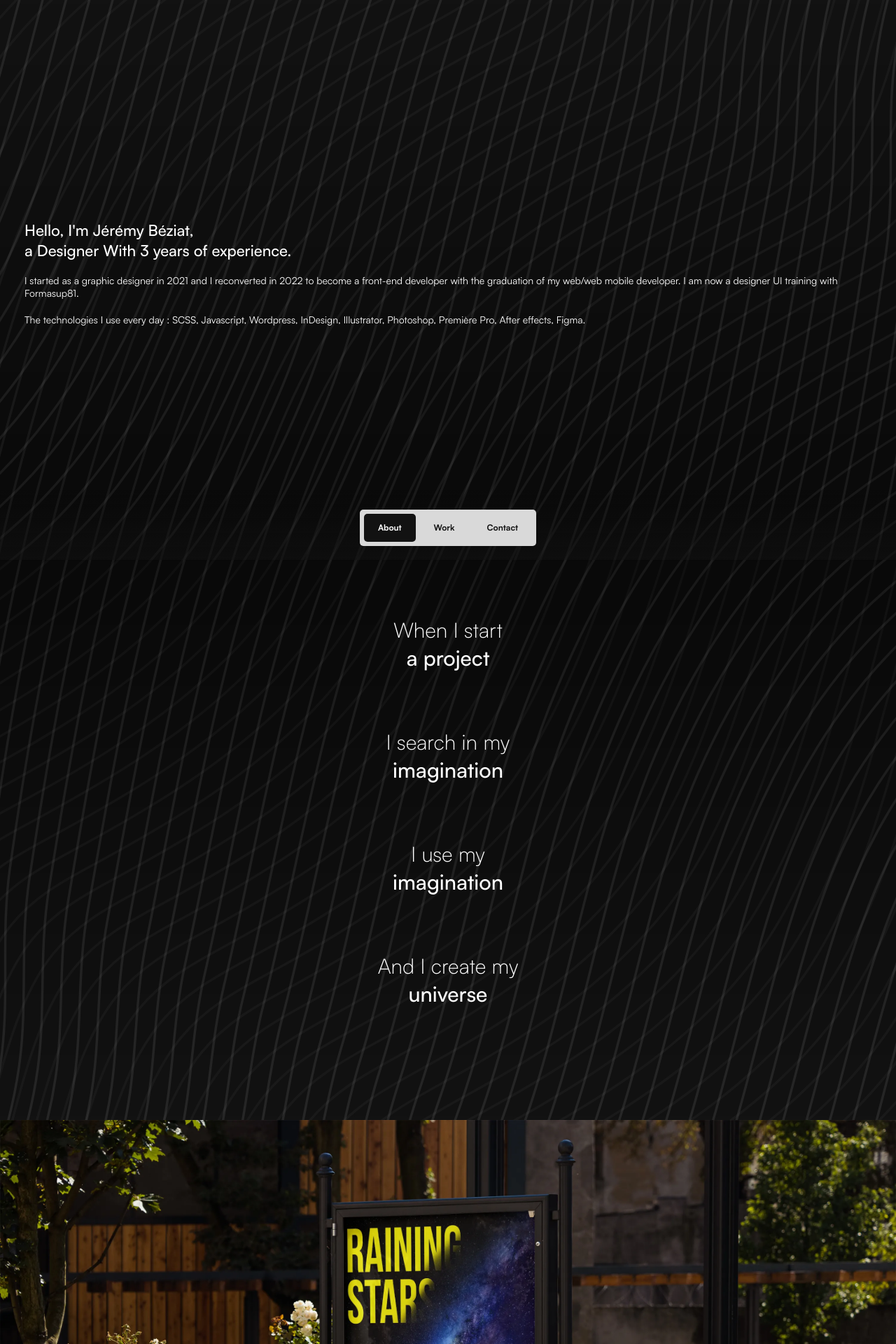
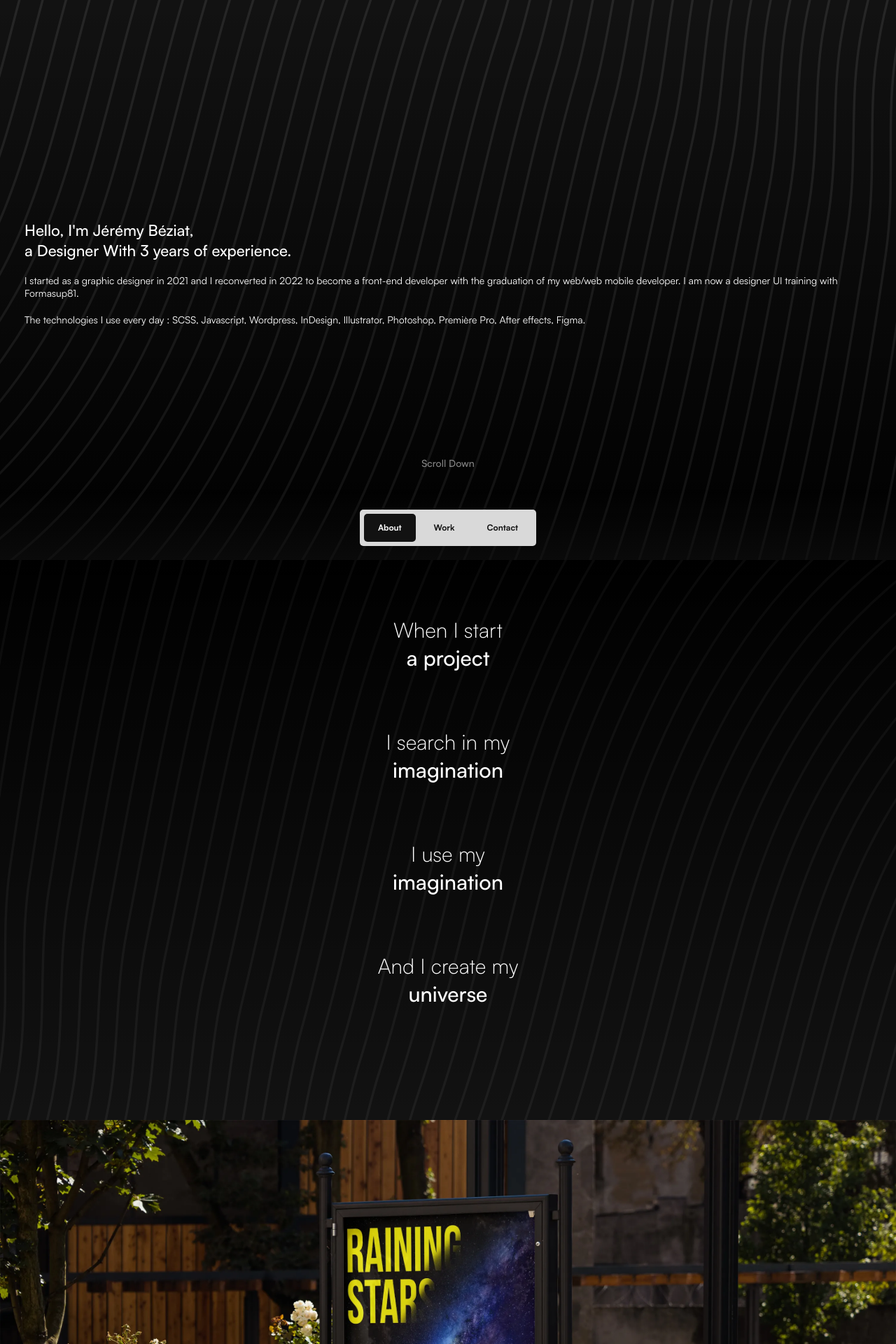
Before and after one commit to jeremybeziat/portfolio, a React (Create React App) app: page / in a window 1280 px wide. Shown: the top 1920 px of the page at 70% size. Built offline with nearby package versions, Linux system fonts and the light colour scheme; the HTML template or start-up script is replaced by a standard one.

Commit message:
refactor : pattern background

```diff
--- a/src/assets/styles/App.scss
+++ b/src/assets/styles/App.scss
@@ -5,26 +5,3 @@
 @use "home.scss";
 @use "work.scss";
 @use "contact.scss";
-
-.pattern {
-  background: linear-gradient(#12121200, #000);
-  z-index: -100;
-  top: 0;
-  left: 0;
-  position: absolute;
-  width: 100vw;
-  height: 100vh;
-  opacity: 0.5;
-}
-
-.pattern2 {
-  background: linear-gradient(#12121200, #000);
-  z-index: -100;
-  bottom: 0;
-  left: 0;
-  position: absolute;
-  width: 100vw;
-  height: 100vh;
-  opacity: 0.5;
-  transform: rotate(180deg);
-}
--- a/src/assets/styles/home.scss
+++ b/src/assets/styles/home.scss
@@ -4,11 +4,26 @@
 }
 
 .container-presentation {
+  position: relative;
   padding: 0 35px 0;
   display: flex;
   align-items: center;
   width: 100%;
   height: 100vh;
+  background: linear-gradient(#0000, #000);
+}
+
+.container-presentation::before {
+  content: "";
+  position: absolute;
+  top: 0;
+  bottom: 0;
+  left: 0;
+  right: 0;
+  background: url("../images/icon/pattern/pattern-portfolio.svg");
+  background-repeat: no-repeat;
+  background-size: cover;
+  opacity: 0.5;
 }
 
 .presentation {
@@ -39,6 +54,7 @@
 
 .introduction {
   position: relative;
+  background: linear-gradient(#000, #0000);
   width: 100%;
   height: 100vh;
   display: flex;
@@ -55,6 +71,20 @@
   span {
     font-family: "Satoshi-Medium", sans-serif;
   }
+}
+
+.introduction::before {
+  content: "";
+  position: absolute;
+  top: 0;
+  bottom: 0;
+  right: 0;
+  left: 0;
+  opacity: 0.3;
+  background: url("../images/icon/pattern/pattern-portfolio.svg");
+  transform: rotate(180deg);
+  background-repeat: no-repeat;
+  background-size: cover;
 }
 
 section.work-preview-container {
--- a/src/pages/Home.js
+++ b/src/pages/Home.js
@@ -1,15 +1,13 @@
 import Header from "../components/Header";
 import work1 from "../assets/images/mockup-raining.webp";
 
-
 function Home() {
-
   return (
     <div>
       <Header />
       <main className="home-about">
         <div className="container-presentation">
-          <div className="pattern">
+          {/* <div className="pattern">
             <svg
               viewBox="0 0 375 819"
               fill="none"
@@ -90,7 +88,7 @@
                 </linearGradient>
               </defs>
             </svg>
-          </div>
+          </div> */}
           <section className="presentation">
             <h1>
               Hello, I'm Jérémy Béziat,
@@ -113,7 +111,7 @@
           </section>
         </div>
         <section className="introduction">
-            <div className="pattern2">
+          {/* <div className="pattern2">
             <svg
               viewBox="0 0 375 819"
               fill="none"
@@ -194,7 +192,7 @@
                 </linearGradient>
               </defs>
             </svg>
-            </div>
+          </div> */}
           <h2>
             When I start
             <br />
```
Also changed, not shown: src/assets/images/icon/pattern/pattern-presentation.svg (added). Lines whose indentation alone changed are shown as unchanged.
